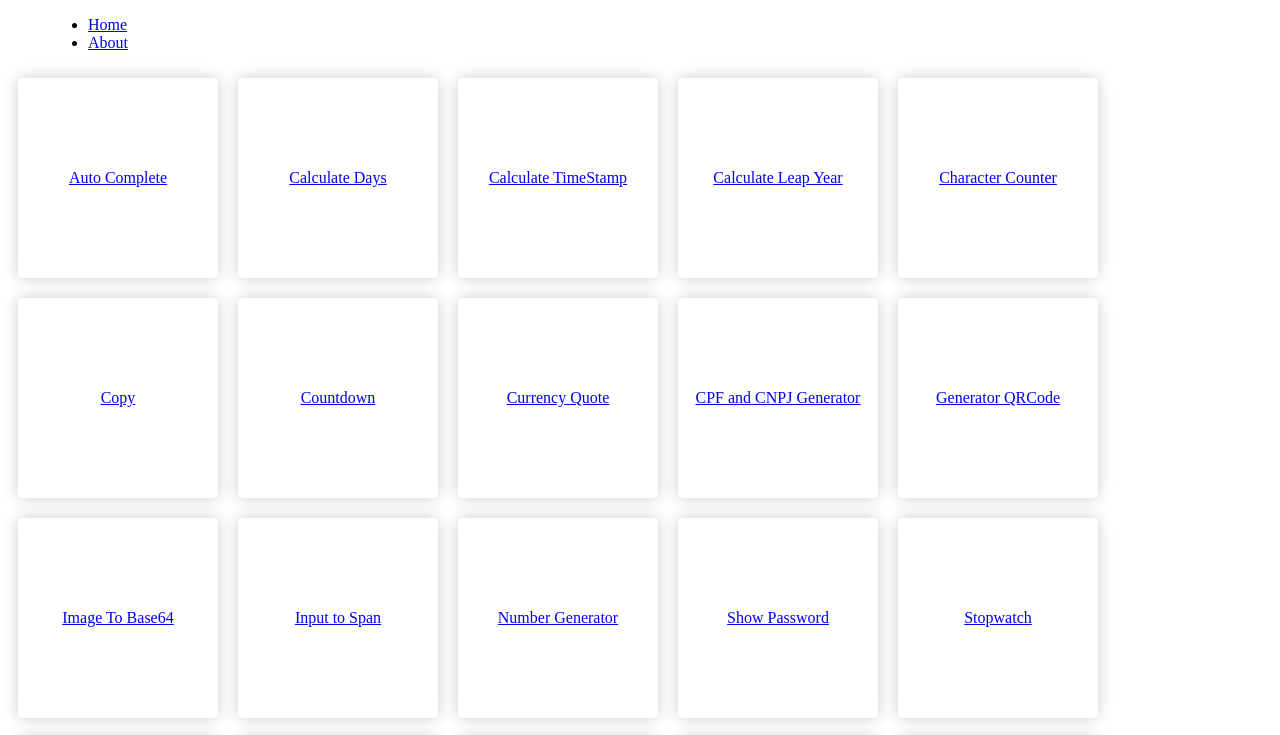
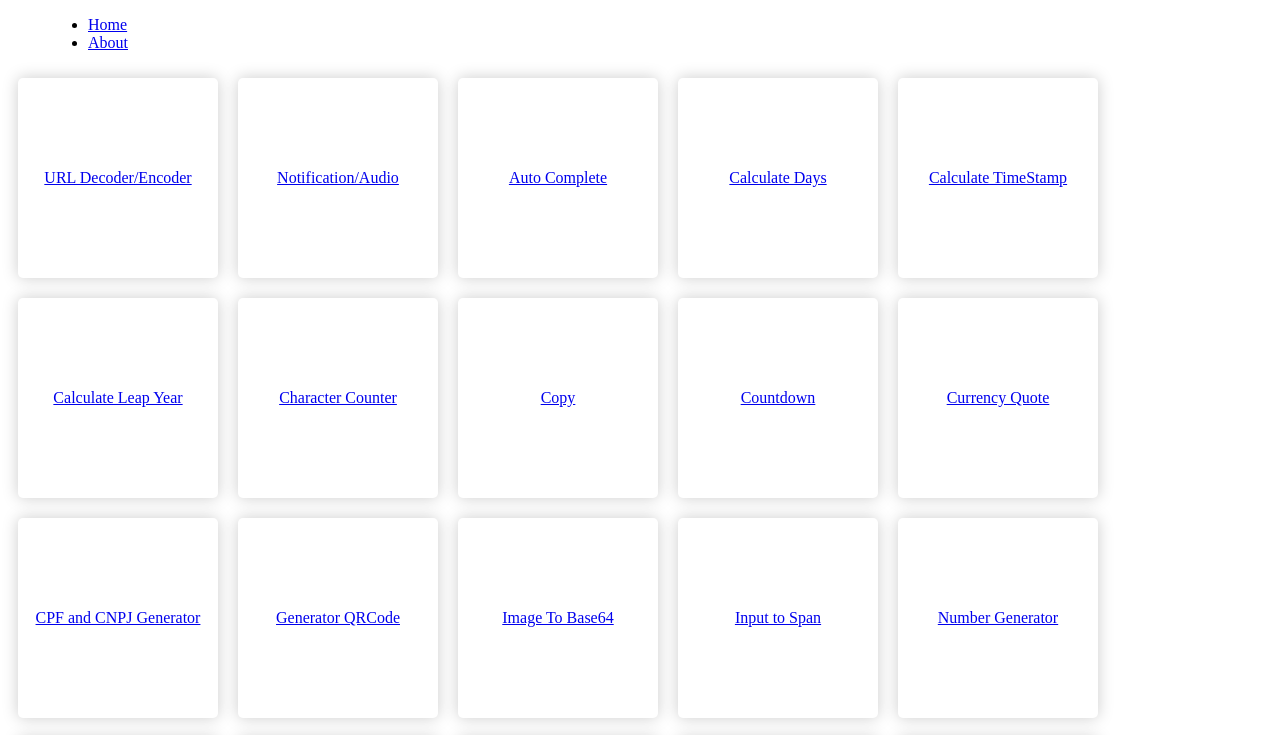
Before and after one commit to walternascimentobarroso/wtools, a website: page index.html in a window 1280 px wide. Shown: the top 735 px of the page. Drawn offline with Linux system fonts and the light colour scheme.

Commit message:
[ADJUST] Adjust the name and the cards
Signed-off-by: Walter Nascimento Barroso <walter.nascimento.barroso@gmail.com>

```diff
--- a/scripts/card.js
+++ b/scripts/card.js
@@ -23,6 +23,8 @@ const cards = [
     { url: '/calculateTimeStamp.html', description: 'Calculate TimeStamp' },
     { url: '/calculateDays.html', description: 'Calculate Days' },
     { url: '/autoComplete.html', description: 'Auto Complete' },
+    { url: '/notificationAndAudio.html', description: 'Notification/Audio' },
+    { url: '/URLDecoderAnsEncoder.html', description: 'URL Decoder/Encoder' },
 ];
 
 function loadCard() {
```
Also changed, not shown: URLDecoderAndEncoder.html (renamed from URLDecoderAnsEncoder.html, +1 -1 lines), scripts/URLDecoderAndEncoder.js (renamed from scripts/URLDecoderAnsEncoder.js).
